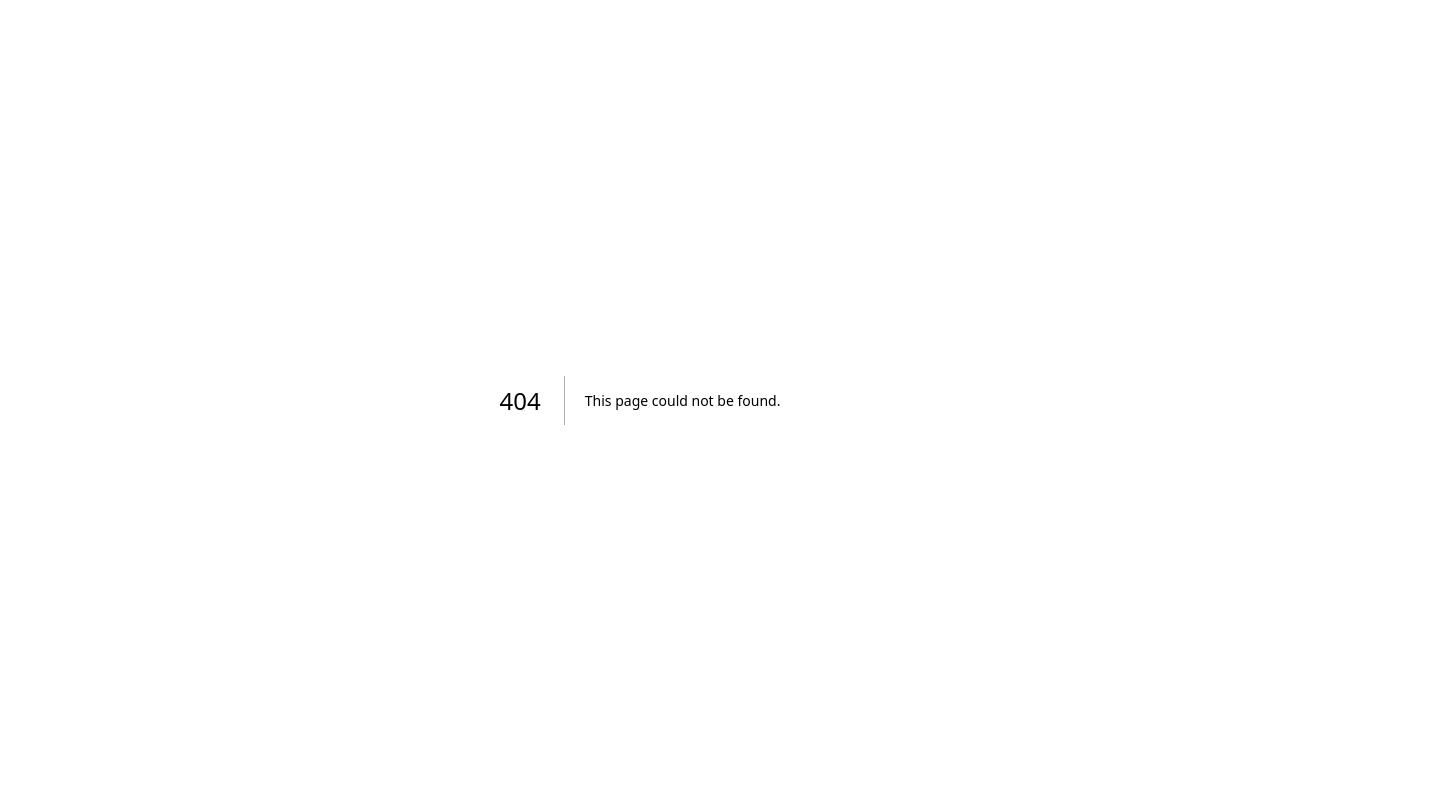
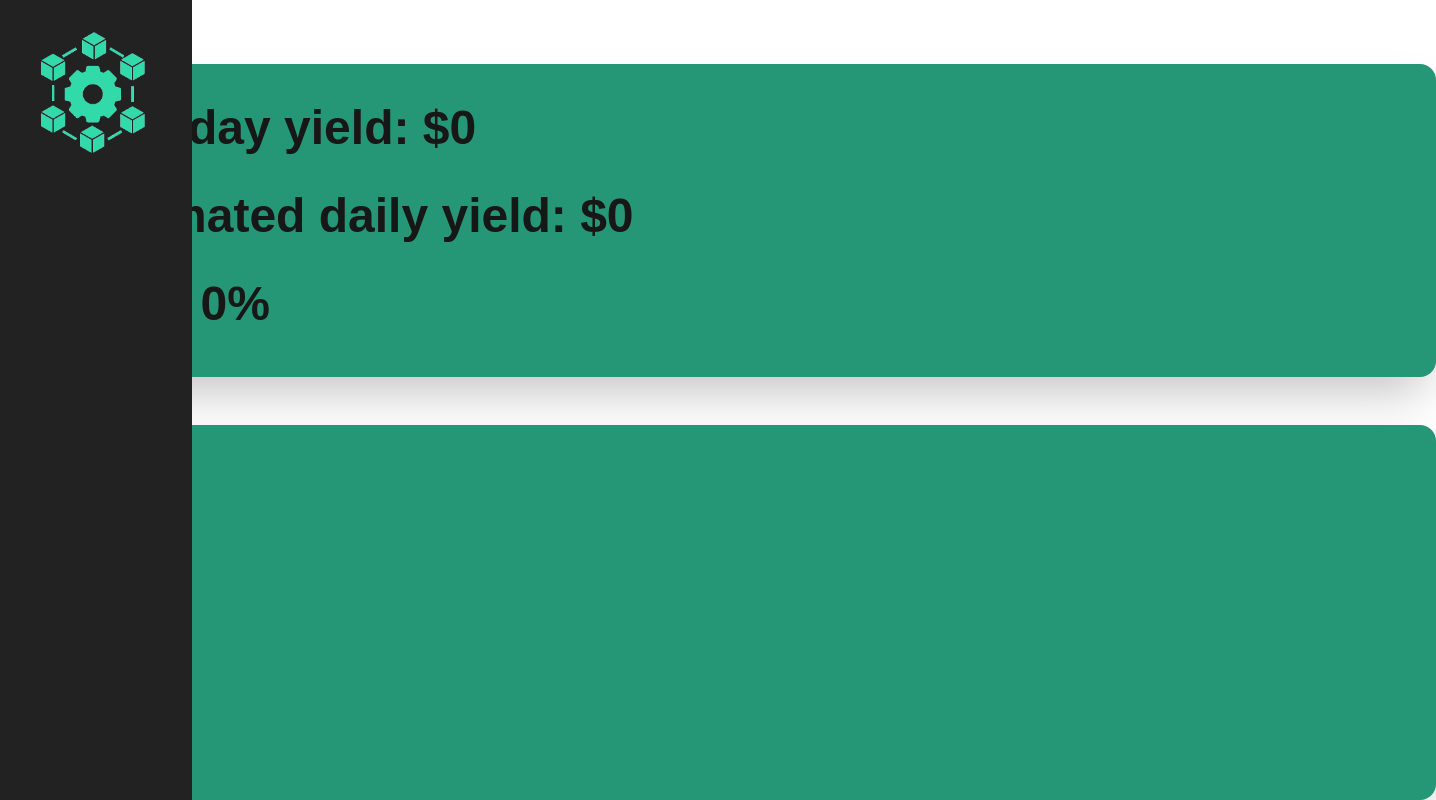
Before and after one commit to Robonize/Website, a Next.js app: page /Overview in a window 1280 px wide. Before the commit this address had no page. Shown: the whole page, 1436 px wide, since content can reach past the window. Built offline with nearby package versions, Linux system fonts and the light colour scheme.

Commit message:
overview page initialized

```diff
--- /dev/null
+++ b/src/app/Overview/page.tsx
@@ -0,0 +1,23 @@
+"use client";
+
+import SideBar from '../components/sideBar';
+
+export default function Home() {
+
+  return (
+
+    <><SideBar />
+
+    <div className='w-auto h-screen ml-48 flex flex-col items-center'>
+      <div className='h-80 w-[1400px] bg-[#259776] mt-16 rounded-2xl shadow-2xl text-5xl font-bold'>
+        <p className='mt-10 ml-10'>Last day yield: $0</p>
+        <p className='mt-10 ml-10'>Estimated daily yield: $0</p>
+        <p className='mt-10 ml-10'>DPY: 0%</p>
+      </div>
+      <div className='h-96 w-[1400px] bg-[#259776] mt-12 rounded-2xl shadow-2xl'>
+
+      </div>
+    </div>
+    </>
+  );
+}
--- a/src/app/page.tsx
+++ b/src/app/page.tsx
@@ -23,7 +23,7 @@ export default function Home() {
         <div className="flex flex-col justify-center h-full w-screen">
           <Image src={logo} alt="Robonize logo" className="self-center h-60 w-60 "/>
           <h1 className="text-9xl flex justify-center font-bold">Robonize</h1>
-          <a href="/washingMachine" className="flex justify-center py-10">
+          <a href="/Overview" className="flex justify-center py-10">
             <button className="bg-[#259776] py-5 px-9 rounded-3xl text-6xl">
               Launch
             </button>
```
